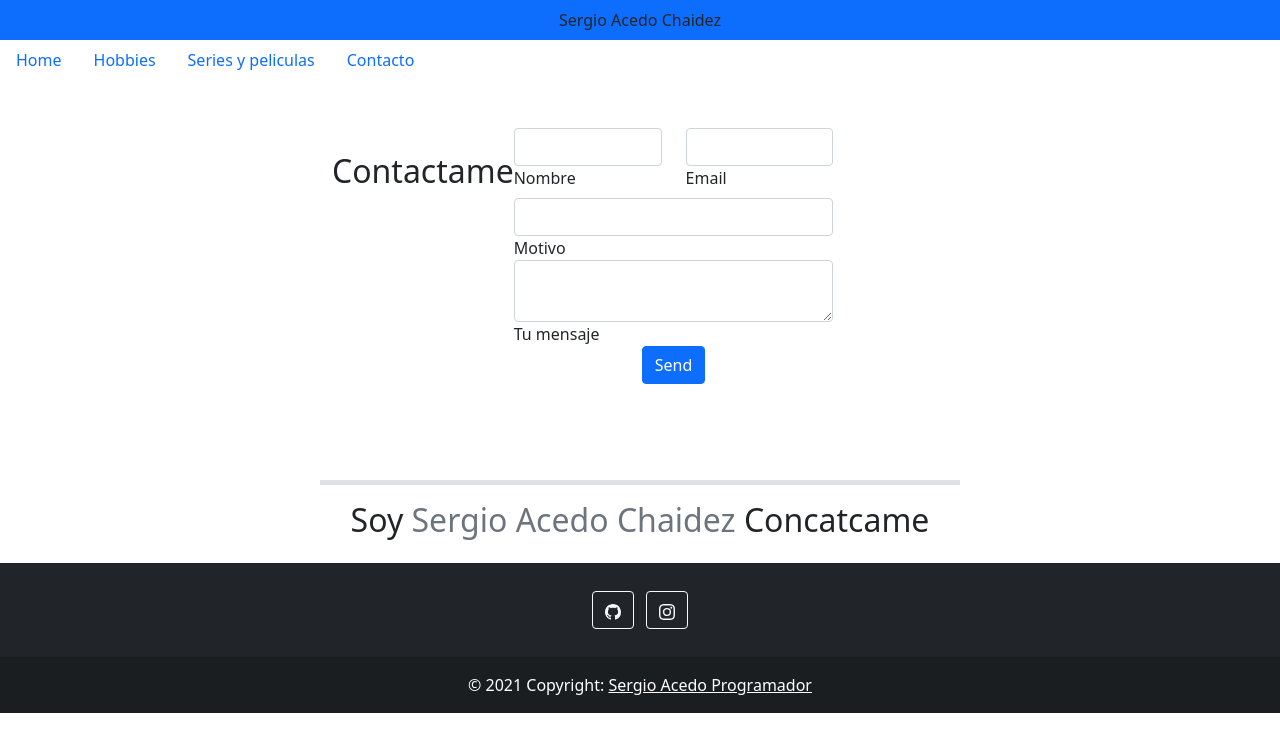
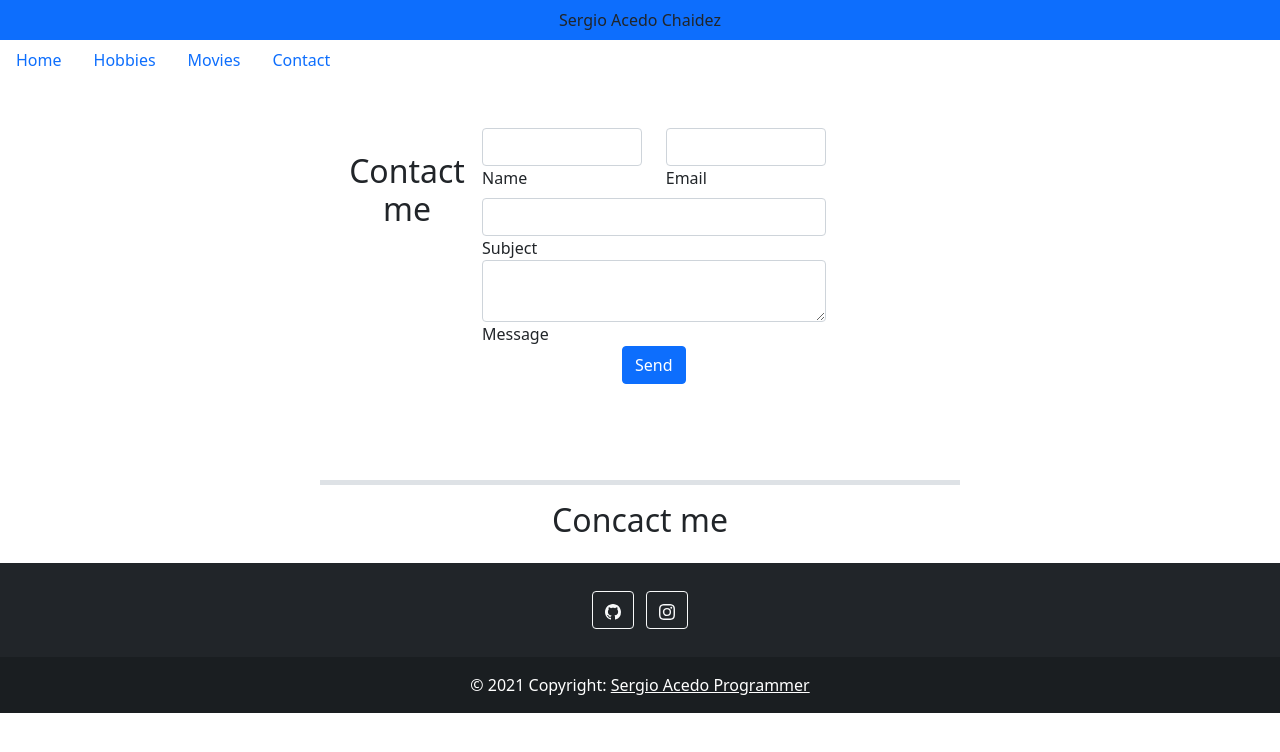
Before and after one commit to SergioAcedoChaidez/LandingSergioAcedoChaidez, a plain HTML site: page contacto.html in a window 1280 px wide. Drawn offline with nearby package versions, Linux system fonts and the light colour scheme.

Commit message:
Agregamos una branch en inglish

```diff
--- a/contacto.html
+++ b/contacto.html
@@ -29,10 +29,10 @@
     <a class="nav-link" href="Hobbies.html">Hobbies</a>
   </li>
   <li class="nav-item">
-    <a class="nav-link" href="Series.html">Series y peliculas</a>
+    <a class="nav-link" href="Series.html">Movies</a>
   </li>
   <li class="nav-item">
-    <a class="nav-link " href="contacto.html">Contacto</a>
+    <a class="nav-link " href="contacto.html">Contact</a>
   </li>
 </ul>
 </nav>
@@ -40,7 +40,7 @@
 <section class="container-fluid col-lg-6 col-md-12 col-sm-12 d-flex justify-content-star my-5 icono-wrap">
 
     <!--Section heading-->
-    <h2 class="h1-responsive font-weight-bold text-center my-4">Contactame</h2>
+    <h2 class="h1-responsive font-weight-bold text-center my-4">Contact me</h2>
     <!--Section description-->
     <p class="text-center w-responsive mx-auto mb-5"></p>
 
@@ -57,7 +57,7 @@
                     <div class="col-md-6">
                         <div class="md-form mb-0">
                             <input type="text" id="name" name="name" class="form-control">
-                            <label for="name" class="">Nombre</label>
+                            <label for="name" class="">Name</label>
                         </div>
                     </div>
                     <!--Grid column-->
@@ -79,7 +79,7 @@
                     <div class="col-md-12">
                         <div class="md-form mb-0">
                             <input type="text" id="subject" name="subject" class="form-control">
-                            <label for="subject" class="">Motivo</label>
+                            <label for="subject" class="">Subject</label>
                         </div>
                     </div>
                 </div>
@@ -93,7 +93,7 @@
 
                         <div class="md-form">
                             <textarea type="text" id="message" name="message" rows="2" class="form-control md-textarea"></textarea>
-                            <label for="message">Tu mensaje</label>
+                            <label for="message">Message</label>
                         </div>
 
                     </div>
@@ -120,8 +120,8 @@
   <!--Intro-->
 <section class="w-50 mx-auto text-center pt-5" id=" intro">
   <h2 class="p-3 fs-2 border-top border-5">
-    Soy <span class="text-secondary"> Sergio Acedo Chaidez</span>
-   Concatcame
+     <span class="text-secondary"></span>
+   Concact me
 
   <!--Servicios-->
 
@@ -169,7 +169,7 @@
     <!-- Copyright -->
     <div class="text-center p-3" style="background-color: rgba(0, 0, 0, 0.2);">
       © 2021 Copyright:
-      <a class="text-white" href="">Sergio Acedo Programador</a>
+      <a class="text-white" href="">Sergio Acedo Programmer</a>
     </div>
     <!-- Copyright -->
   </footer>
```
Also changed, not shown: Hobbies.html (+3 -3 lines), index.html (+5 -5 lines).
